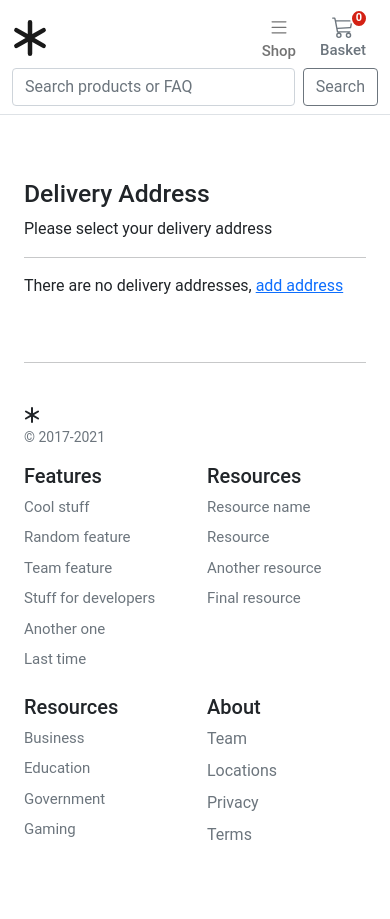
After one commit to Edbeer/TESTSHOP, a Django app: template templates/checkout/delivery_address.html in a window 390 px wide. The commit adds this page. Run offline with Django 3.2, Linux system fonts and the light colour scheme; the template is opened without the code that fills it, so the values that code supplies are empty.

Commit message:
address page

```diff
--- a/account/views.py
+++ b/account/views.py
@@ -152,4 +152,9 @@ def delete_address(request, id):
 def set_default(request, id):
     Address.objects.filter(customer=request.user, default=True).update(default=False)
     Address.objects.filter(pk=id, customer=request.user).update(default=True)
+
+    previous_url = request.META.get('HTTP_REFERER')
+    if 'delivery_address' in previous_url:
+        return redirect('checkout:delivery_address')
+
     return redirect("account:addresses")
--- a/checkout/urls.py
+++ b/checkout/urls.py
@@ -7,7 +7,7 @@ app_name = 'checkout'
 urlpatterns = [
     path('delivery_choices/', delivery_choices, name='delivery_choices'),
     path('basket_update_delivery/', basket_update_delivery, name='basket_update_delivery'),
-    # path('delivery_address/', delivery_address, name='delivery_address'),
+    path('delivery_address/', delivery_address, name='delivery_address'),
     # path('payment_selection/', payment_selection, name='payment_selection'),
     # path('payment_complete/', payment_complete, name='payment_complete'),
     # path('payment_successful/', payment_successful, name='payment_successful'),
--- /dev/null
+++ b/templates/checkout/delivery_address.html
@@ -0,0 +1,79 @@
+{% extends "../base.html" %}
+{% load static %}
+{% block title %}Basket Summary{%endblock %}
+{% block content %}
+
+<div class="container">
+  <div class="col-12">
+    <h1 class="h2">Delivery Address</h1>
+  </div>
+  <div class="col-12">
+    <p>Please select your delivery address</p>
+  </div>
+  <hr />
+</div>
+
+
+<div class="container">
+  <div class="row g-3">
+    {% if addresses|length == 0 %}
+    <div class="col-12">There are no delivery addresses, <a href="{% url 'account:add_address' %}">add address</a></div>
+    {% else %}
+    <div class="col-md-4 col-lg-4 order-md-last p-0 order-3">
+
+      <div class="d-flex bd-highlight ms-0">
+        <div class="p-2 flex-grow-1 bd-highlight">Sub Total:</div>
+        <div class="p-2 bd-highlight"><span class="fw-bold h5">£</span><span id="sub_total"class="fw-bold h5">{{basket.get_subtotal_price}}</span></div>
+      </div>
+      <div class="d-flex bd-highlight">
+        <div class="p-2 flex-grow-1 bd-highlight">Delivery Cost:</div>
+        <div class="p-2 bd-highlight"><span class="fw-bold h5">£</span><span id="delivery_price" class="fw-bold h5">{{basket.get_delivery_price}}</span></div>
+      </div>
+      <div class="d-flex bd-highlight">
+        <div class="p-2 flex-grow-1 bd-highlight">Total:</div>
+        <div class="p-2 bd-highlight"><span class="fw-bold h5">£</span><span id="total"class="fw-bold h5">{{basket.get_total_price}}</span></div>
+      </div>
+      <a role="button" href="" class="btn btn-success fw-bold w-100" type="button">Pay Securely</a>
+    </div>
+
+    <div class="col-md-7 col-lg-8">
+      {% for address in addresses %}
+      {% if not address.default %}
+      <h1 class="h5 pt-4">Other Addresses</h1>
+      {% endif %}
+      <div class="card mb-3 border-1 rounded-0 product-item me-md-4" data-index="{{option.id}}">
+        <div class="row g-0">
+          <div class="col">
+            <div class="card pb-3 rounded-0">
+              <div class="card-header bg-white small text-muted">
+                {% if address.default %}
+                Selected
+                {% endif %}
+                &nbsp;
+              </div>
+              <div class="card-body small pb-1">
+                <p class="card-text m-0 fw-bold">{{address.full_name}}</p>
+                <p class="card-text m-0">{{address.address_line}}</p>
+                <p class="card-text m-0">{{address.address_line2}}</p>
+                <p class="card-text m-0">{{address.town_city}}</p>
+                <p class="card-text m-0">{{address.postcode}}</p>
+                <p class="card-text m-0">Phone number: {{address.phone}}</p>
+                <div class="pt-5">
+                  <a href="{% url 'account:edit_address' address.id %}" class="text-decoration-none">Edit</a>
+                  {% if not address.default %}
+                  | <a href="{% url 'account:set_default' address.id %}" class="text-decoration-none">Select</a>
+                  {% endif %}
+                </div>
+              </div>
+            </div>
+            </a>
+          </div>
+        </div>
+      </div>
+      {% endfor %}
+    </div>
+    {% endif %}
+  </div>
+
+</div>
+{% endblock %}
--- a/templates/checkout/delivery_choices.html
+++ b/templates/checkout/delivery_choices.html
@@ -42,7 +42,7 @@
         <div class="p-2 bd-highlight"><span class="fw-bold h5">£</span><span id="total"
             class="fw-bold h5">{{ basket.get_total_price }}</span></div>
       </div>
-      <a role="button" href="" class="btn btn-success fw-bold w-100"
+      <a role="button" href="{% url 'checkout:delivery_address' %}" class="btn btn-success fw-bold w-100"
         type="button">Pay Securely</a>
     </div>
     <div class="col-md-7 col-lg-8">
```
Also changed, not shown: checkout/views.py (+23 -1 lines).
